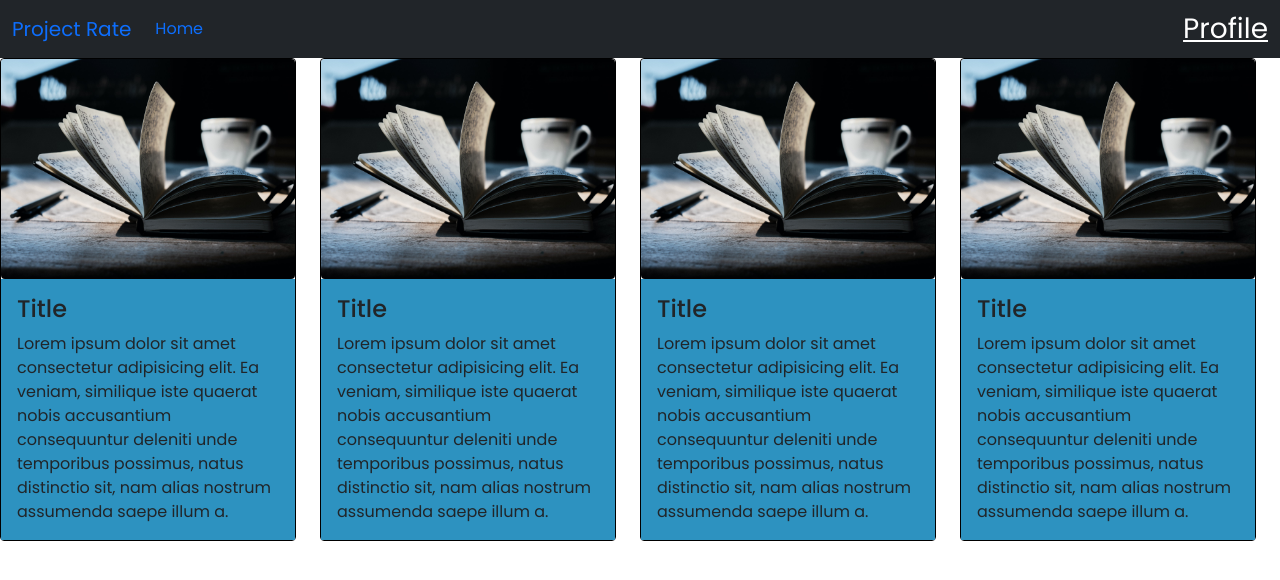
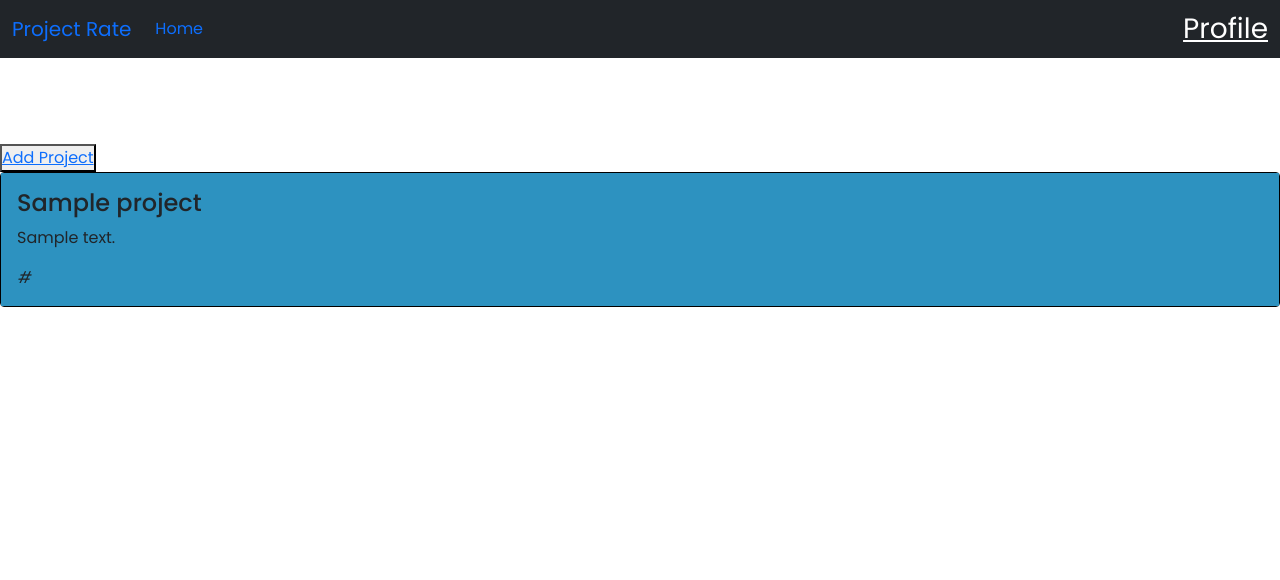
Before and after one commit to JoyChristine/Project-rate, a Django app: page / in a window 1280 px wide. Shown: the top 580 px of the page. Run offline with Django 4.2, Linux system fonts and the light colour scheme; tables that the repository leaves empty hold one stand-in row (values such as "Sample post"); some libraries are stand-ins or nearby versions.

Commit message:
display added project in a card

```diff
--- a/app/templates/all/home.html
+++ b/app/templates/all/home.html
@@ -1,12 +1,46 @@
 {%extends 'all/base.html'%}
 {%load static%}
 {%block content %}
-<div class="row" style="width:100%">
-    <div class="col-lg-3 mb-2 pr-lg-1">
-        <div class="card mb-3" id="card"  style="width: 100%;">
+<div class="" id="home-container">
+    <div class="row" id="body-row">
+        <div class="post" style="color: #fff;">
+            <h2>Welcome to Project rate</h2>
+            <p>You can post a project & rate projects</p>
+            <button  id="add-project">  <a href='{% url "addproject" %}'>Add Project</a></button>
+
+        </div>
+
+
+
+        {%for project in object_list%}
+        <div class="card-col" >
+            <div class="card mb-3" id="card">
+                <!-- <img src="{%static 'img/proj.jpg'%}" alt="..." height="220"
+                    class="rounded"> -->
+                    <!-- <img src="{{image}}" alt="..." height=""> -->
+                <div class="card-body">
+
+                    <h4>{{project.title}}</h4>
+
+                    <p >{{project.context}}</p>
+                    <i>{{project.url}}</i>
+
+                </div>
+            </div>
+
+        </div>
+        {%endfor%}
+
+
+
+
+
+
+        <!-- <div class="card-col" >
+            <div class="card mb-3" id="card">
                 <img src="{%static 'img/proj.jpg'%}" alt="..." height="220"
                     class="rounded">
-            <div class="card-body">
+                <div class="card-body" style="font-size:1vw;height:20px">
                     <h4>Title</h4>
 
                     <p class="card-text">Lorem ipsum dolor sit amet consectetur adipisicing elit. Ea veniam,
@@ -18,8 +52,8 @@
             </div>
 
         </div>
-    <div class="col-lg-3 mb-2 pl-lg-1">
-        <div class="card mb-3" id="card" style="width: 100%;">
+        <div class="card-col">
+            <div class="card mb-3" id="card"  >
                 <img src="{%static 'img/proj.jpg'%}" alt="..." height="220"
                     class="rounded">
                 <div class="card-body">
@@ -33,8 +67,8 @@
                 </div>
             </div>
         </div>
-    <div class="col-lg-3 pr-lg-1 mb-2">
-        <div class="card mb-3" id="card" style="width: 100%;">
+        <div class="card-col">
+            <div class="card mb-3" id="card">
                 <img src="{%static 'img/proj.jpg'%}" alt="..." height="220"
                     class="rounded ">
                 <div class="card-body">
@@ -48,8 +82,8 @@
                 </div>
             </div>
         </div>
-    <div class="col-lg-3 pl-lg-1">
-        <div class="card mb-3" id="card" style="width: 100%;">
+        <div class="card-col">
+            <div class="card mb-3" id="card">
                 <img src="{%static 'img/proj.jpg'%}" alt="..." height="220"
                     class="rounded">
                 <div class="card-body">
@@ -62,6 +96,8 @@
                          saepe illum a.</p>
                 </div>
             </div>
+        </div>  -->
     </div>
 </div>
+
 {%endblock%}
```
Lines whose indentation alone changed are shown as unchanged.
